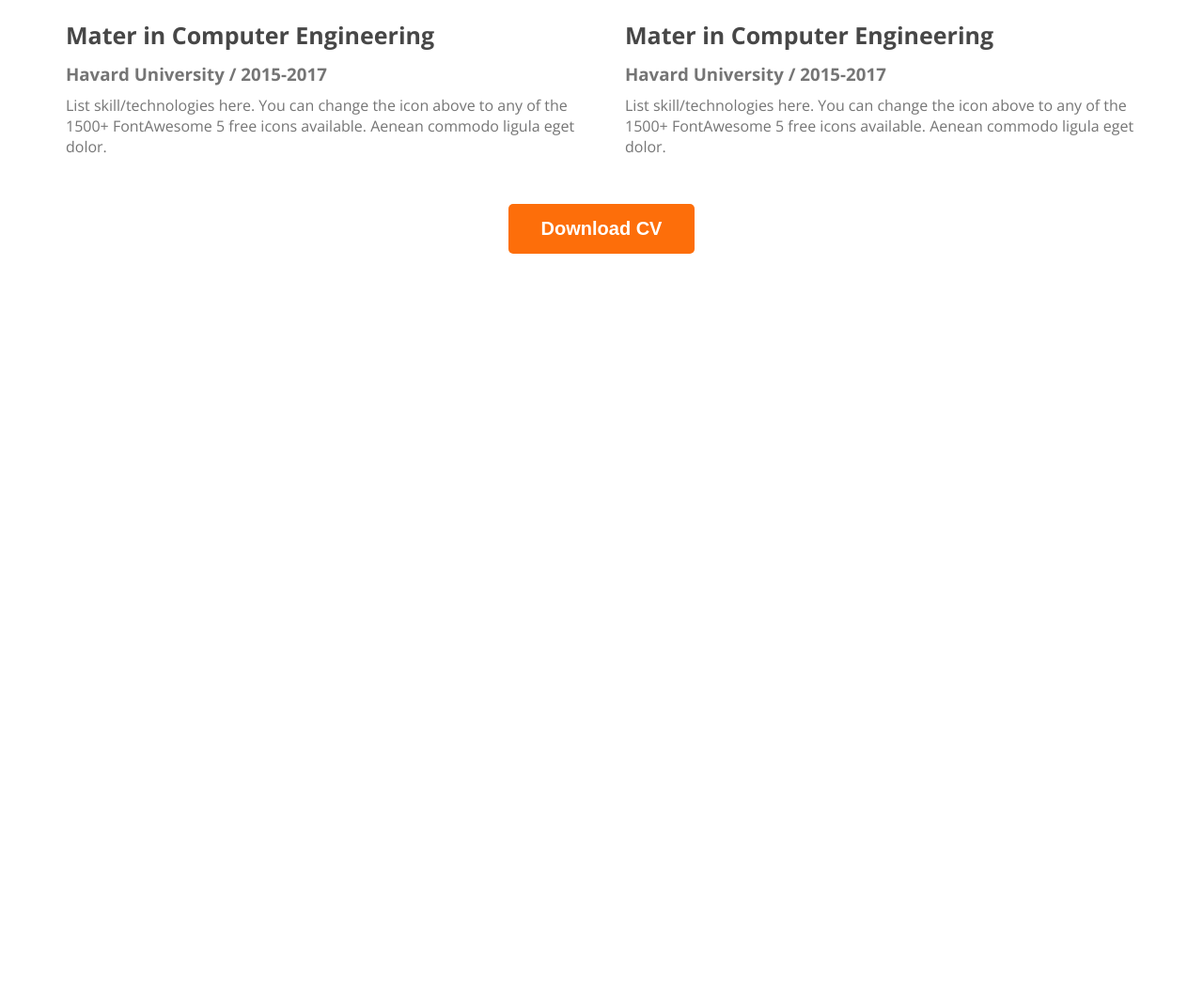
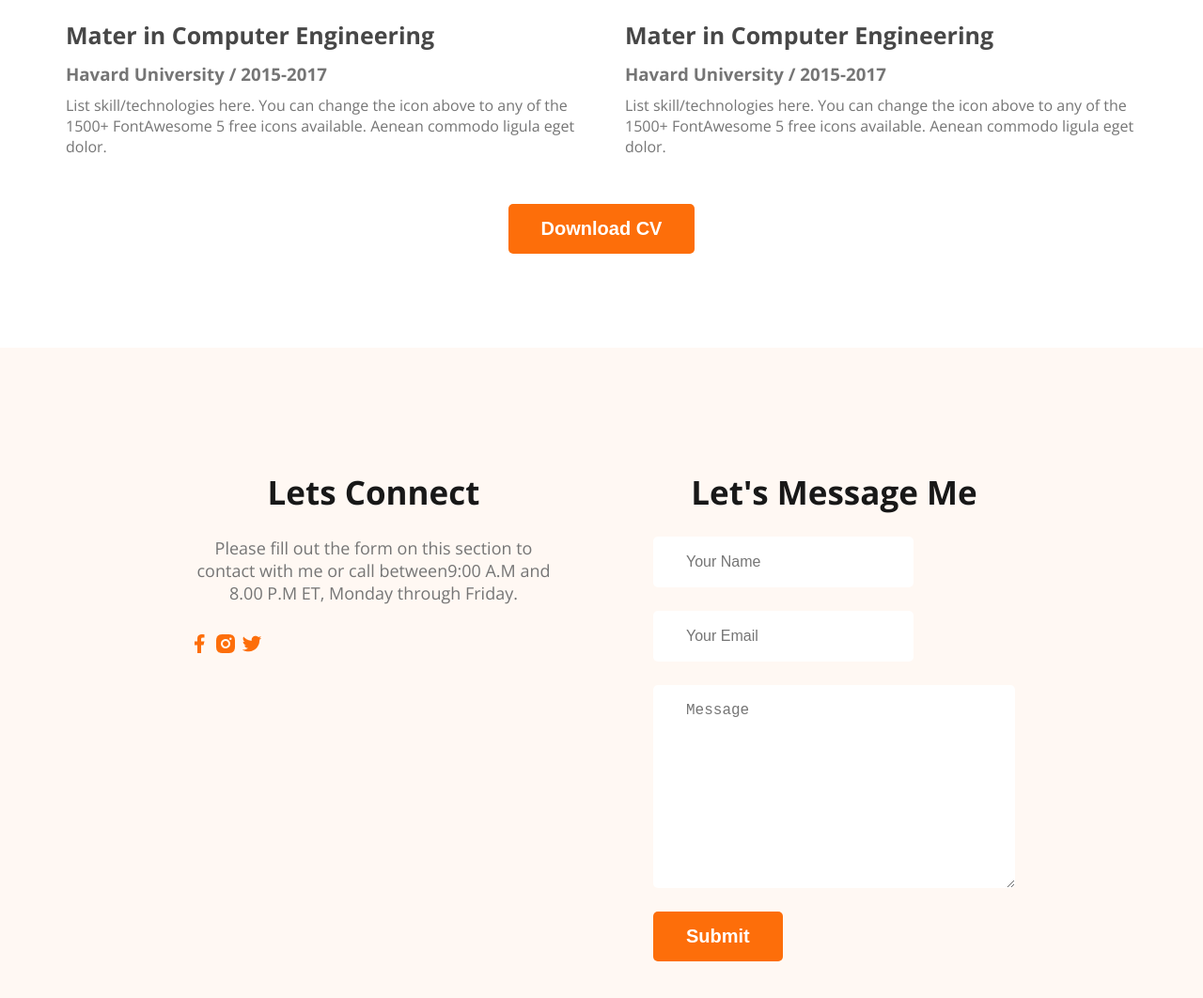
Before and after one commit to Sabbir-553/Protfolio-Deign, a plain HTML site: page index.html in a window 1280 px wide. Shown: the part 2735-3797 px from the top of the page at 94% size. Before the commit the page ends 3035 px from the top, so only its background shows below. Drawn offline with nearby package versions, Linux system fonts and the light colour scheme.

Commit message:
comppleted

```diff
--- a/index.html
+++ b/index.html
@@ -199,6 +199,28 @@
         </section>
     </main>
     <footer>
+        <sec class="footer-section">
+            <div class="footer-content">
+                <div class="footer-text">
+                    <h2 class="section-title">Lets Connect</h2>
+                    <p class="section-description">Please fill out the form on this section to contact with me or call between9:00 A.M and 8.00 P.M ET, Monday through Friday.</p>
+                    <div class="footer-logo">
+                        <a href=""><img src="images/icons/facebook.png" alt=""></a>
+                        <a href=""><img src="images/icons/insta.png" alt=""></a>
+                        <a href=""><img src="images/icons/twitter.png" alt=""></a>
+                    </div>
+                </div>
+                <div class="footer-form">
+                    <h2 class="section-title">Let's Message Me</h2>
+                    <form action="" class="contact">
+                        <input type="text" placeholder="Your Name">
+                        <input type="text" placeholder="Your Email">
+                        <textarea name="" id="" cols="30" rows="10" placeholder="Message"></textarea>
+                        <button class="btn-primary">Submit</button>
+                    </form>
+                </div>
+            </div>
+        </sec>
 
     </footer>
 
--- a/styles/portfolio-style.css
+++ b/styles/portfolio-style.css
@@ -224,3 +224,34 @@ section.whatido {
     text-align: center;
     margin-bottom: 30px;
 }
+
+/* footer section  */
+
+footer{
+    background-color: #fff8f3;
+}
+.footer-content{
+    display: flex;
+    align-items: start;
+    justify-content: space-around;
+    gap: 100px;
+    margin-top: 100px;
+    padding: 130px 200px;
+}
+.footer-tex{
+    max-width: 50%;
+}
+.footer-form{
+    max-width: 50%;
+}
+
+.contact input, textarea{
+    display: block;
+    margin-bottom: 25px;
+    padding: 18px 35px;
+    font-size: 16px;
+    color: #757575;
+    border: 0px;
+    background-color:#fff;
+    border-radius: 5px;
+}
```
